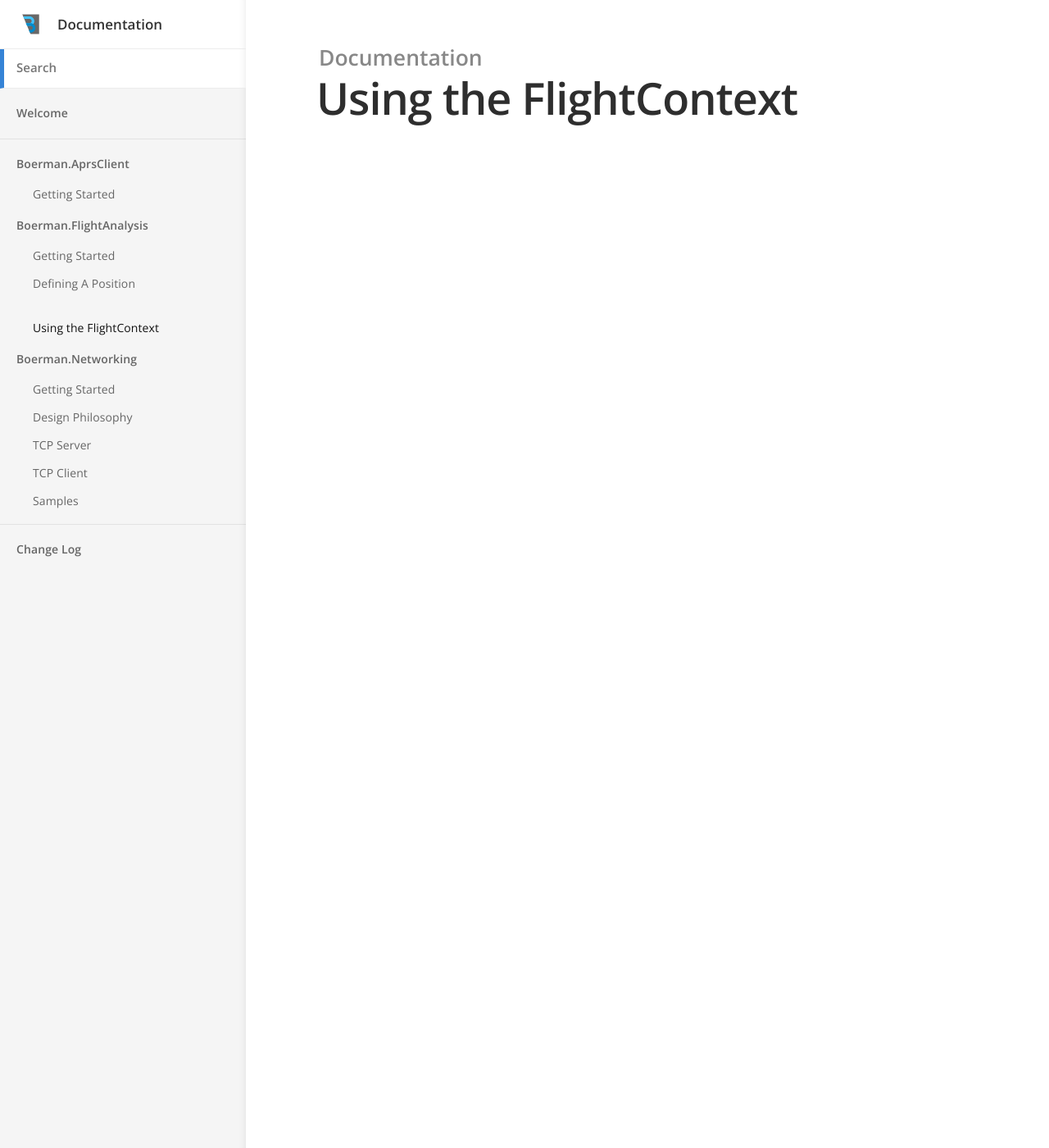
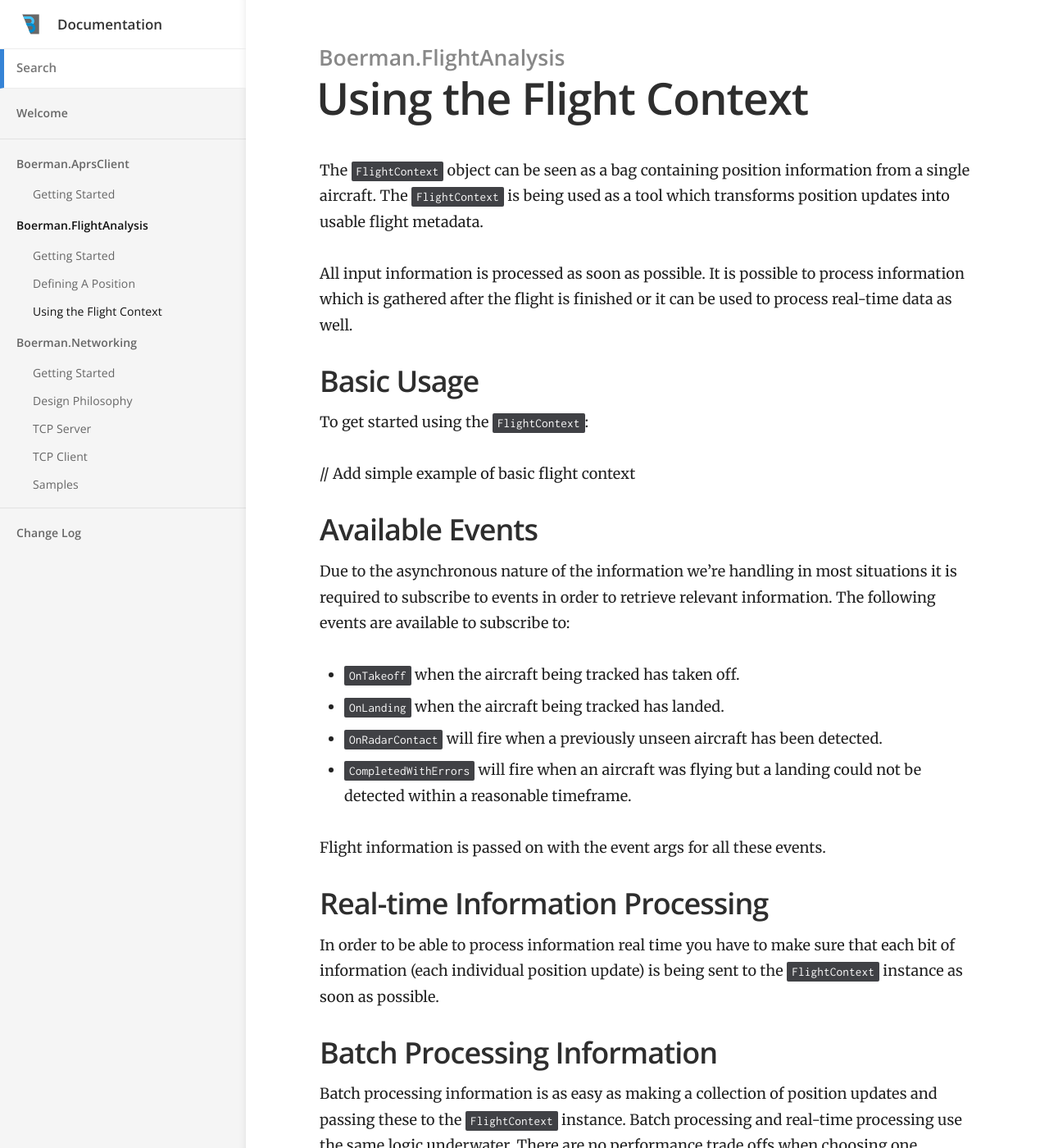
Before and after one commit to Boerman/docs, a Jekyll site: the page built from _docs/Libraries/FlightAnalysis/flight-context.md, in a window 1280 px wide and 1400 px high. Shown: the whole window at 82% size. Built offline with Jekyll 4.4.1, drawn with Linux system fonts in a browser that asks for light colours; some of the changed text lies outside the part shown.

Commit message:
Updated '_docs/Libraries/FlightAnalysis/flight-context.md' via CloudCannon

```diff
--- a/_docs/Libraries/FlightAnalysis/flight-context.md
+++ b/_docs/Libraries/FlightAnalysis/flight-context.md
@@ -1,5 +1,37 @@
 ---
-title: Using the FlightContext
-category:
-order: 1
+title: Using the Flight Context
+category: Boerman.FlightAnalysis
+order: 3
 ---
+
+
+The `FlightContext` object can be seen as a bag containing position information from a single aircraft. The `FlightContext` is being used as a tool which transforms position updates into usable flight metadata.
+
+All input information is processed as soon as possible. It is possible to process information which is gathered after the flight is finished or it can be used to process real-time data as well.
+
+## Basic Usage
+
+To get started using the `FlightContext`:
+
+// Add simple example of basic flight context
+
+## Available Events
+
+Due to the asynchronous nature of the information we're handling in most situations it is required to subscribe to events in order to retrieve relevant information. The following events are available to subscribe to:
+
+* `OnTakeoff` when the aircraft being tracked has taken off.
+* `OnLanding` when the aircraft being tracked has landed.
+* `OnRadarContact` will fire when a previously unseen aircraft has been detected.
+* `CompletedWithErrors` will fire when an aircraft was flying but a landing could not be detected within a reasonable timeframe.
+
+Flight information is passed on with the event args for all these events.
+
+## Real-time Information Processing
+
+In order to be able to process information real time you have to make sure that each bit of information (each individual position update) is being sent to the `FlightContext` instance as soon as possible.
+
+## Batch Processing Information
+
+Batch processing information is as easy as making a collection of position updates and passing these to the `FlightContext` instance. Batch processing and real-time processing use the same logic underwater. There are no performance trade offs when choosing one method over another. A combination of these two would also be possible when, for example loading previous data from a database and complementing this information with the latest received position updates.
+
+&nbsp;
```
